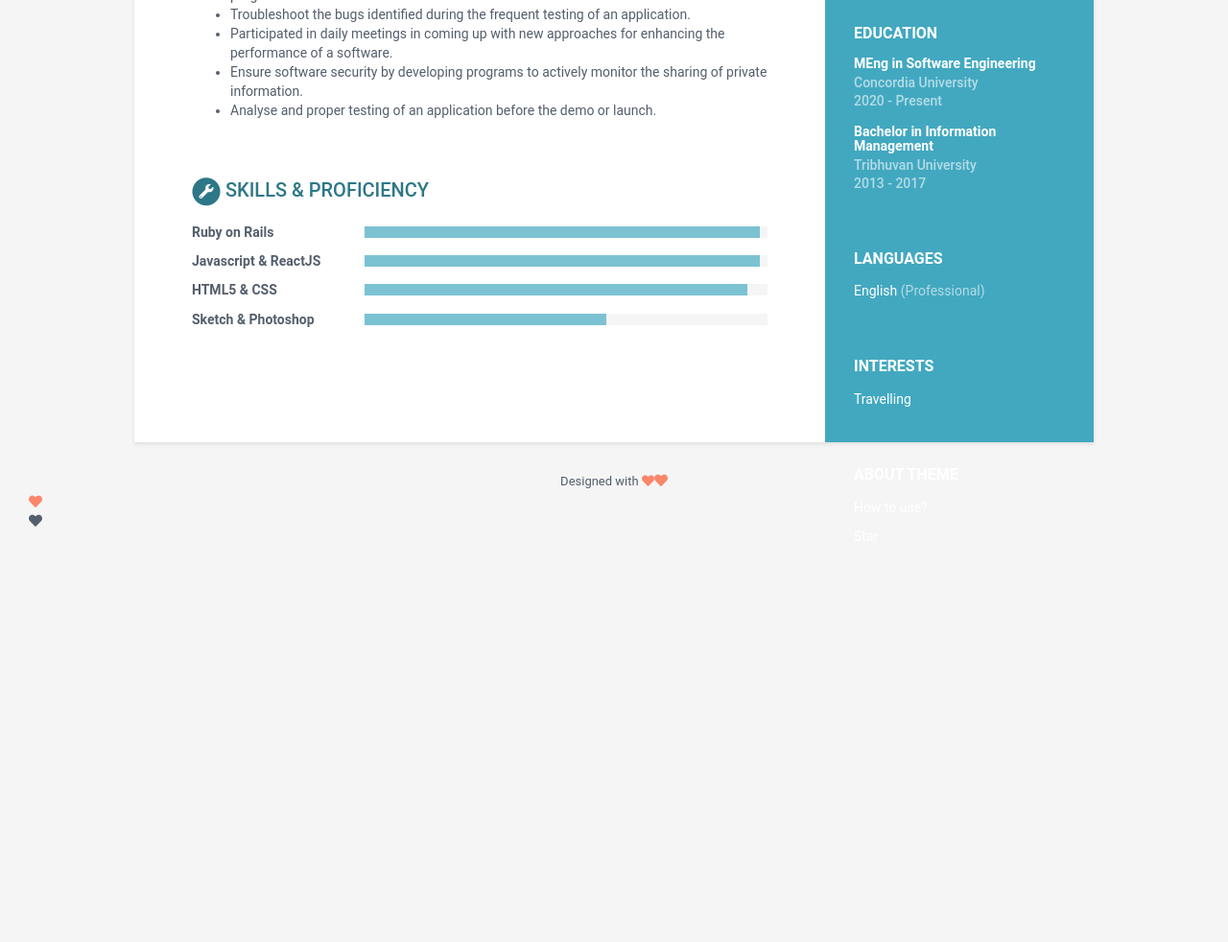
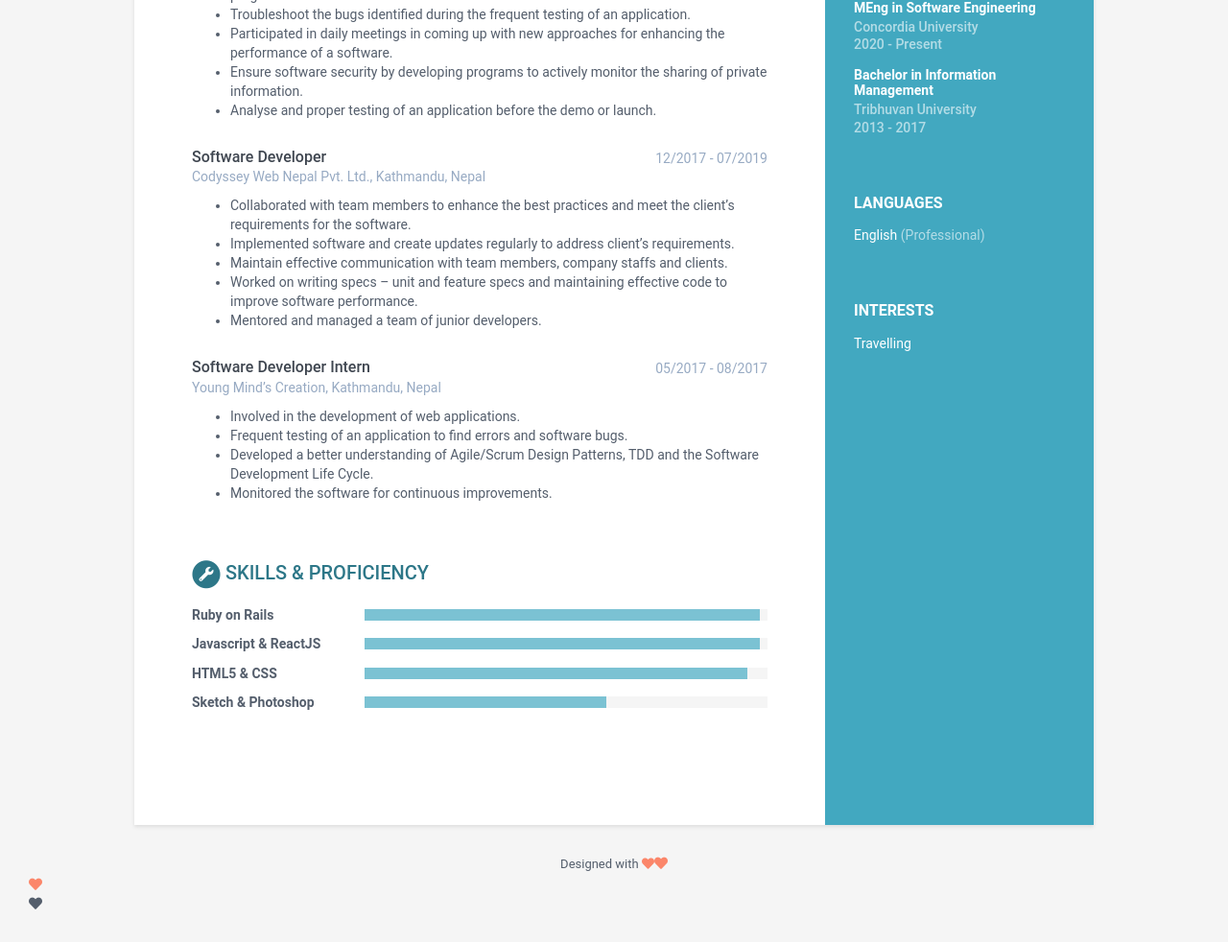
Before and after one commit to SaraswatiSaud/SaraswatiSaud.github.io, a Jekyll site: the page built from index.html, in a window 1280 px wide, cut to the strip 440-1422 px from the top of the page. Shown: the whole strip at 96% size. Built offline with Jekyll 4.4.1, drawn with Linux system fonts in a browser that asks for light colours; before the commit the page ends 1039 px from its top, so only the background shows below that.

Commit message:
Few changes

```diff
--- a/_data/data.yml
+++ b/_data/data.yml
@@ -3,7 +3,7 @@
 #
 
 sidebar:
-    about: True # set to False or comment line if you want to remove the "how to use?" in the sidebar
+    about: False # set to False or comment line if you want to remove the "how to use?" in the sidebar
     education: True # set to False if you want education in main section instead of in sidebar
 
     # Profile information
@@ -21,7 +21,7 @@
     gitlab:
     bitbucket:
     # twitter: '@webjeda'
-    stack-overflow: # Number/Username, e.g. 123456/alandoe
+    stack-overflow: 8179306/saraswati-saud # e.g. 123456/alandoe
     codewars:
     goodreads: # Number-Username, e.g. 123456-alandoe
 
@@ -55,6 +55,23 @@
           - Participated in daily meetings in coming up with new approaches for enhancing the performance of a      software.
           - Ensure software security by developing programs to actively monitor the sharing of private information.
           - Analyse and proper testing of an application before the demo or launch.
+    - role: Software Developer
+      time: 12/2017 - 07/2019
+      company: Codyssey Web Nepal Pvt. Ltd., Kathmandu, Nepal
+      details: |
+          - Collaborated with team members to enhance the best practices and meet the client’s requirements for the software.
+          - Implemented software and create updates regularly to address client’s requirements.
+          - Maintain effective communication with team members, company staffs and clients.
+          - Worked on writing specs – unit and feature specs and maintaining effective code to improve software performance.
+          - Mentored and managed a team of junior developers.
+    - role: Software Developer Intern
+      time: 05/2017 - 08/2017
+      company: Young Mind’s Creation, Kathmandu, Nepal
+      details: |
+          - Involved in the development of web applications.
+          -	Frequent testing of an application to find errors and software bugs.
+          - Developed a better understanding of Agile/Scrum Design Patterns, TDD and the Software Development Life Cycle.
+          - Monitored the software for continuous improvements.
 skills:
     title: Skills &amp; Proficiency
 
```
Also changed, not shown: assets/images/profile.png.
